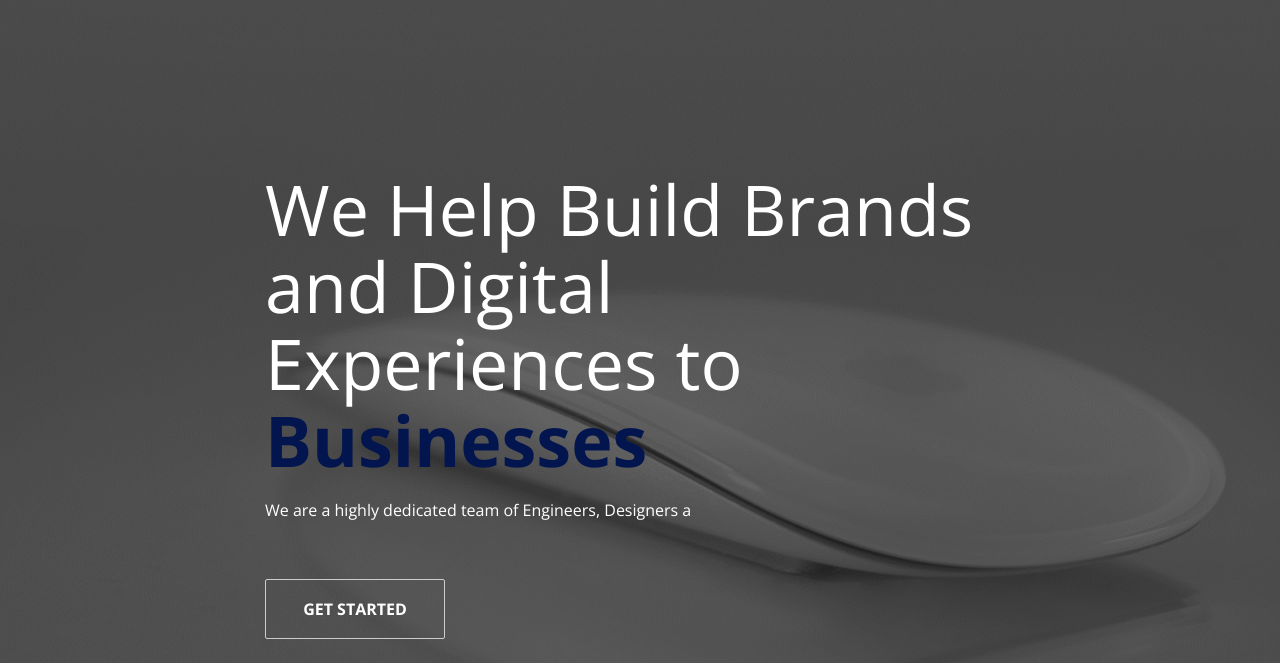
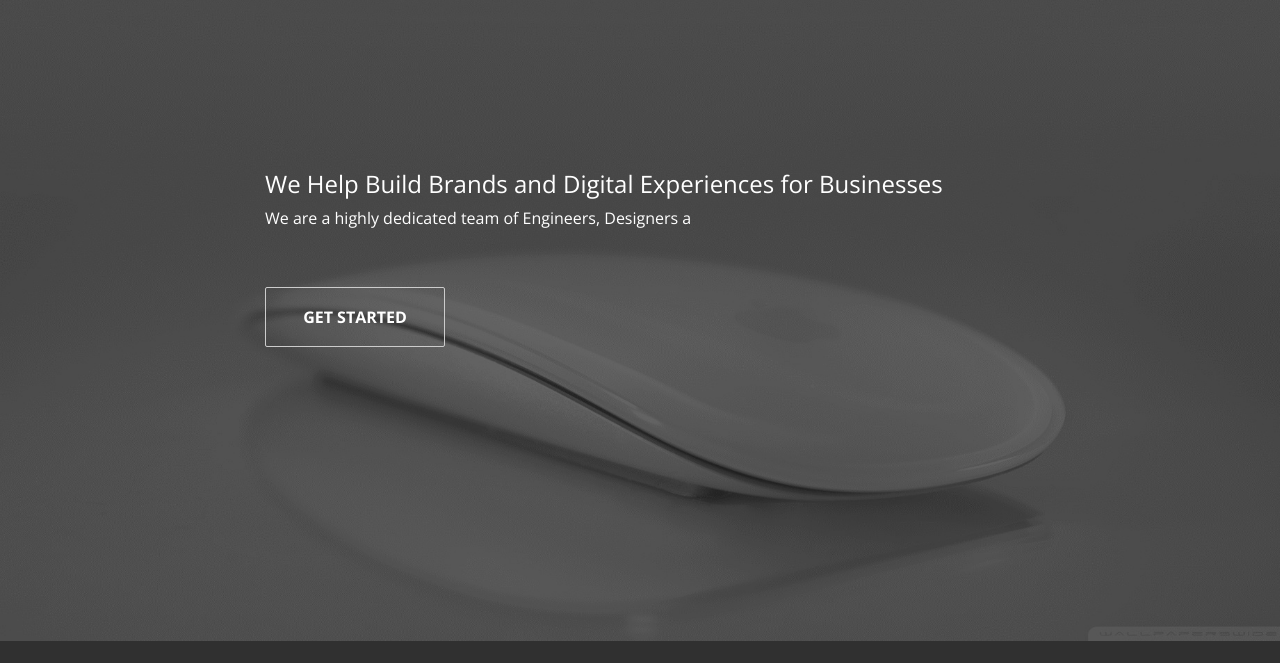
Before and after one commit to TheFNYB/thefnyb.github.io, a plain HTML site: page index.html in a window 1280 px wide. Shown: the part 137-800 px from the top of the page. Drawn offline with nearby package versions, Linux system fonts and the light colour scheme.

Commit message:
Update index.html

```diff
--- a/index.html
+++ b/index.html
@@ -91,7 +91,7 @@
     		<div class="container">
     			<div class="row">
     				<div class="col-md-offset-2 col-md-8">
-    					<h1 class="wow fadeIn" data-wow-offset="50" data-wow-delay="0.9s">We Help Build Brands and Digital Experiences to <span>Businesses</span></h1>
+    					<h3 class="wow fadeIn" data-wow-offset="50" data-wow-delay="0.9s">We Help Build Brands and Digital Experiences for <span>Businesses</span></h3>
     					<div class="element">
                             <div class="sub-element">Welcome to TheFNYB</div>
                             <div class="sub-element">We are a highly dedicated team of Engineers, Designers and Marketing Experts.</div>
```
